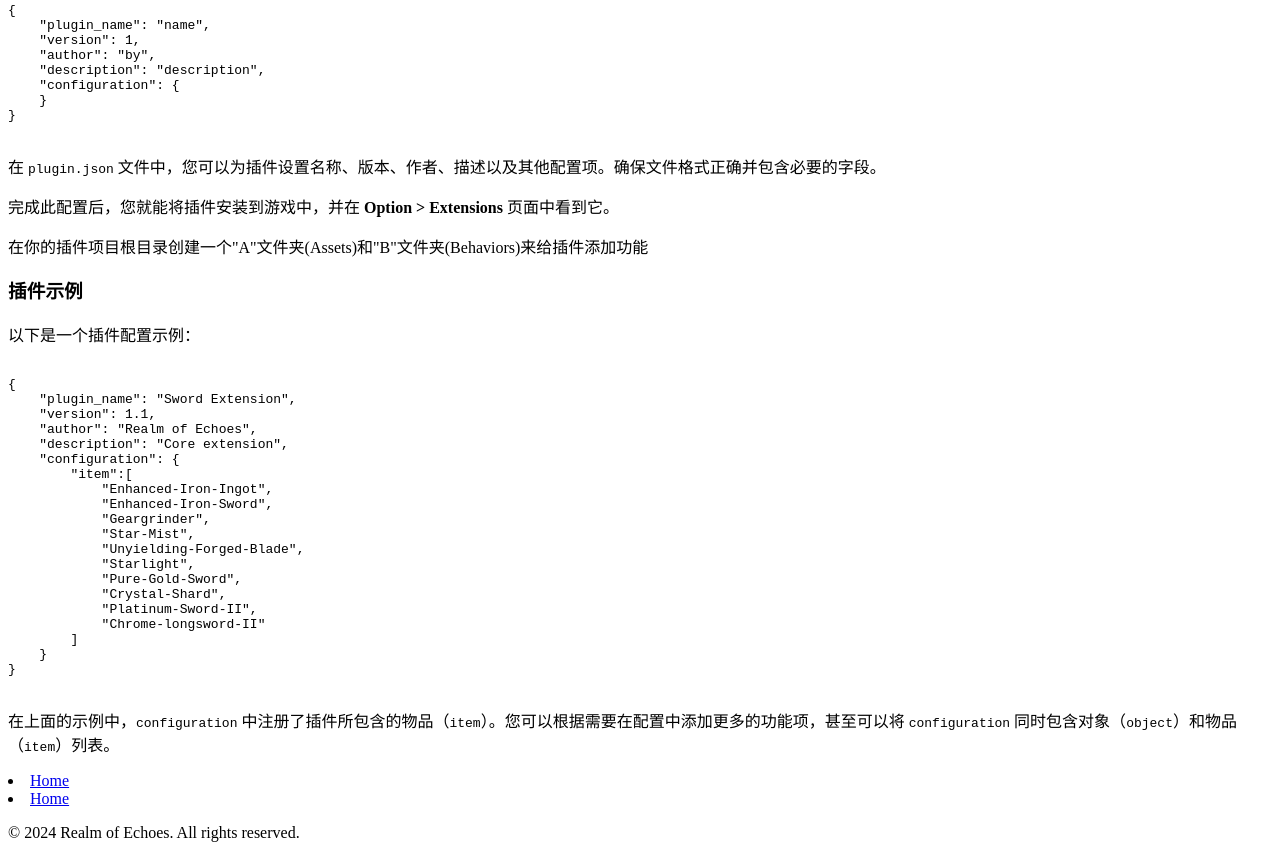
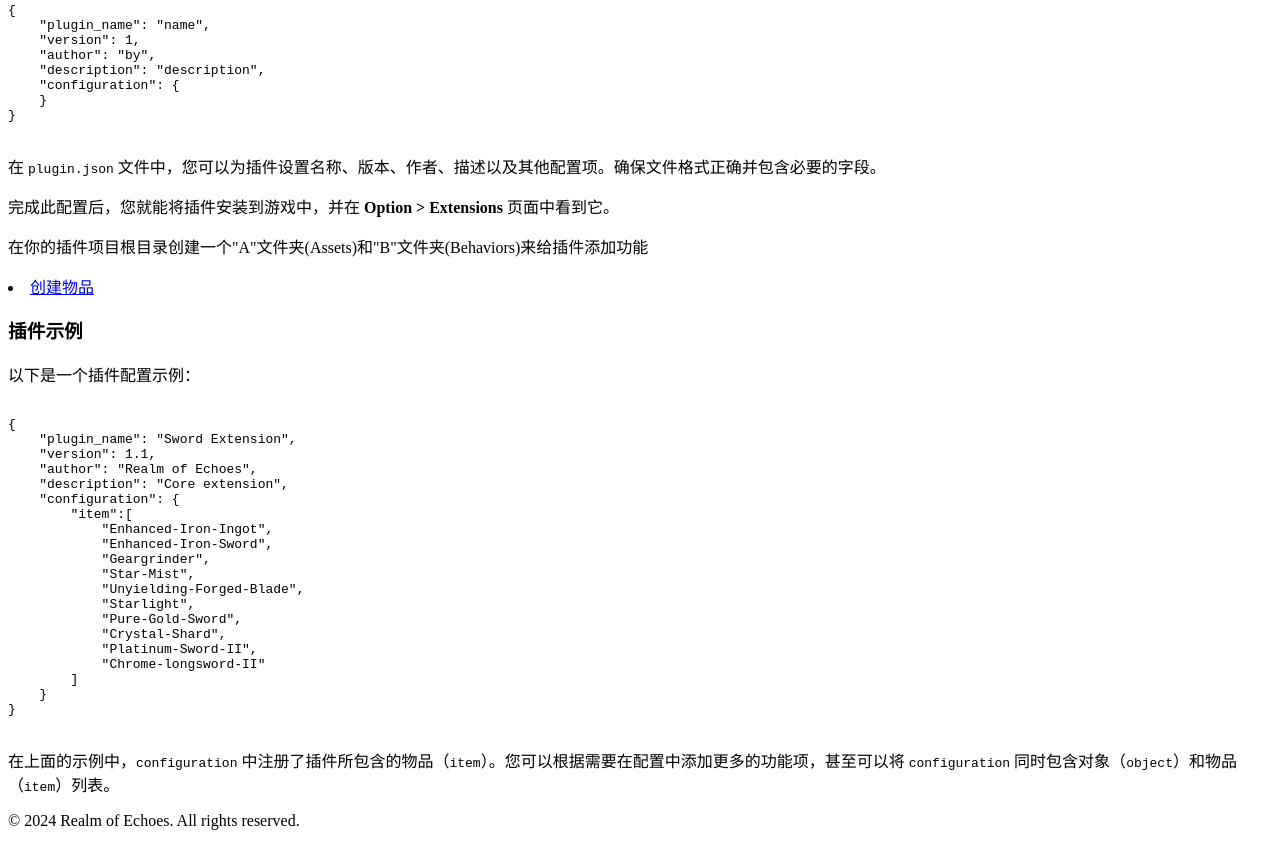
Before and after one commit to bowen-H0/Realm-of-Echoes, a plain HTML site: page documentation.html in a window 1280 px wide. Shown: the part 603-1461 px from the top of the page. Drawn offline with Linux system fonts and the light colour scheme.

Commit message:
Update documentation.html

```diff
--- a/documentation.html
+++ b/documentation.html
@@ -52,7 +52,7 @@
             <p>在 <code>plugin.json</code> 文件中，您可以为插件设置名称、版本、作者、描述以及其他配置项。确保文件格式正确并包含必要的字段。</p>
             <p>完成此配置后，您就能将插件安装到游戏中，并在 <strong>Option &gt; Extensions</strong> 页面中看到它。</p>
             <p>在你的插件项目根目录创建一个"A"文件夹(Assets)和"B"文件夹(Behaviors)来给插件添加功能</p>
-
+            <li><a href="Plugin-Documentation-item">创建物品</a></li>
 
             <h3>插件示例</h3>
             <p>以下是一个插件配置示例：</p>
@@ -80,8 +80,7 @@
             </code></pre>
 
             <p>在上面的示例中，<code>configuration</code> 中注册了插件所包含的物品（<code>item</code>）。您可以根据需要在配置中添加更多的功能项，甚至可以将 <code>configuration</code> 同时包含对象（<code>object</code>）和物品（<code>item</code>）列表。</p>
-            <li><a href="index.html">Home</a></li>
-            <li><a href="index.html">Home</a></li>
+
         </section>
     </main>
 
```
